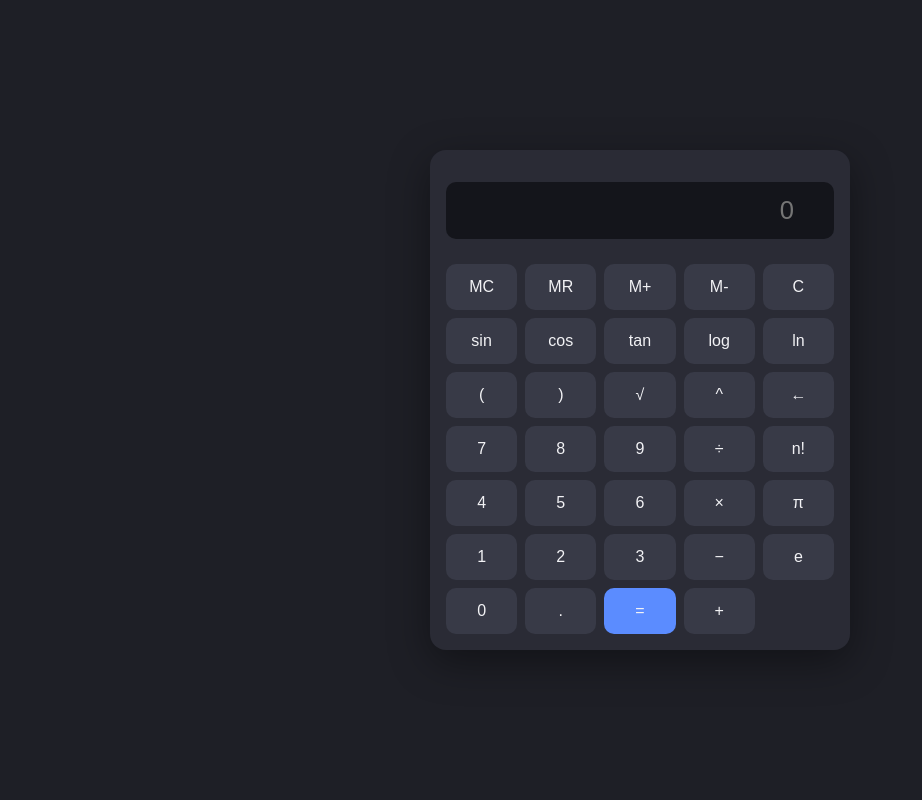
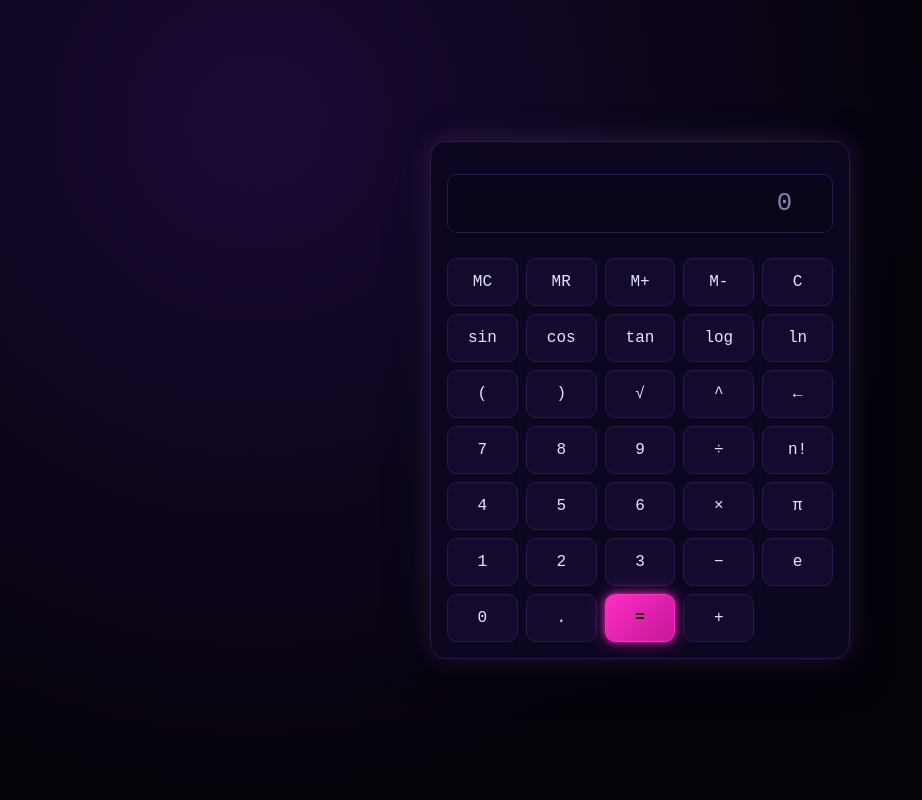
Before and after one commit to Ebrahim-ux/fullmab, a Flask app: page / in a window 1280 px wide. Shown: the whole page, without its empty margins (0-922 px from the left). Run offline with Flask 3, Linux system fonts and the light colour scheme.

Commit message:
Switch to cyberpunk neon theme
Dark panel with magenta/cyan neon accents, glowing display and
equals button, monospace font for a terminal feel.

Co-Authored-By: Claude Sonnet 5 <noreply@anthropic.com>

```diff
--- a/src/sciCalc/static/css/style.css
+++ b/src/sciCalc/static/css/style.css
@@ -1,11 +1,15 @@
 :root {
-  --bg: #1e1f26;
-  --panel: #2a2b35;
-  --accent: #5b8cff;
-  --accent-dim: #3d5fc4;
-  --text: #f2f2f5;
-  --text-dim: #9a9ba5;
-  --error: #ff5b5b;
+  --bg: #05020a;
+  --panel: #0d0620;
+  --panel-border: #2a1a4d;
+  --accent: #ff2ec4;
+  --accent-dim: #c4179a;
+  --accent-2: #00f0ff;
+  --text: #e8e6ff;
+  --text-dim: #8a7fb0;
+  --error: #ff4d6d;
+  --glow-accent: 0 0 6px rgba(255, 46, 196, 0.8), 0 0 18px rgba(255, 46, 196, 0.45);
+  --glow-cyan: 0 0 6px rgba(0, 240, 255, 0.8), 0 0 18px rgba(0, 240, 255, 0.4);
 }
 
 * {
@@ -18,9 +22,10 @@ body {
   display: flex;
   align-items: center;
   justify-content: center;
-  background: var(--bg);
+  background: radial-gradient(circle at 20% 15%, #1a0a35 0%, var(--bg) 55%),
+    radial-gradient(circle at 85% 85%, #001a2e 0%, transparent 50%);
   color: var(--text);
-  font-family: "Segoe UI", system-ui, sans-serif;
+  font-family: "Courier New", "Consolas", monospace;
 }
 
 .visually-hidden {
@@ -34,9 +39,13 @@ body {
 .calculator {
   width: min(420px, 92vw);
   background: var(--panel);
+  border: 1px solid var(--panel-border);
   border-radius: 16px;
   padding: 16px;
-  box-shadow: 0 12px 40px rgba(0, 0, 0, 0.4);
+  box-shadow:
+    0 0 24px rgba(255, 46, 196, 0.15),
+    0 0 48px rgba(0, 240, 255, 0.08),
+    0 12px 40px rgba(0, 0, 0, 0.6);
 }
 
 .history {
@@ -58,7 +67,8 @@ body {
 }
 
 .history-item:hover {
-  color: var(--text);
+  color: var(--accent-2);
+  text-shadow: var(--glow-cyan);
 }
 
 .display {
@@ -69,16 +79,26 @@ body {
 #expression {
   width: 100%;
   font-size: 1.6rem;
+  font-family: inherit;
   padding: 14px 40px 14px 14px;
   border-radius: 10px;
-  border: none;
-  background: #14151b;
-  color: var(--text);
+  border: 1px solid var(--panel-border);
+  background: #08041a;
+  color: var(--accent-2);
+  text-shadow: var(--glow-cyan);
   text-align: right;
+  caret-color: var(--accent);
+}
+
+#expression::placeholder {
+  color: var(--text-dim);
+  text-shadow: none;
 }
 
 #expression:focus {
-  outline: 2px solid var(--accent);
+  outline: none;
+  border-color: var(--accent);
+  box-shadow: var(--glow-accent);
 }
 
 .memory-indicator {
@@ -89,6 +109,7 @@ body {
   font-size: 0.75rem;
   font-weight: 700;
   color: var(--accent);
+  text-shadow: var(--glow-accent);
   visibility: hidden;
 }
 
@@ -99,6 +120,7 @@ body {
 .error {
   min-height: 1.2em;
   color: var(--error);
+  text-shadow: 0 0 8px rgba(255, 77, 109, 0.7);
   font-size: 0.85rem;
   padding: 0 4px 6px;
 }
@@ -112,16 +134,21 @@ body {
 button {
   padding: 14px 0;
   font-size: 1rem;
-  border: none;
+  font-family: inherit;
+  border: 1px solid var(--panel-border);
   border-radius: 10px;
-  background: #383a47;
+  background: #140a2e;
   color: var(--text);
   cursor: pointer;
-  transition: background 0.12s ease, transform 0.05s ease;
+  transition: background 0.12s ease, transform 0.05s ease, box-shadow 0.12s ease,
+    border-color 0.12s ease;
 }
 
 button:hover {
-  background: #454759;
+  background: #1d0f42;
+  border-color: var(--accent-2);
+  color: var(--accent-2);
+  box-shadow: var(--glow-cyan);
 }
 
 button:active {
@@ -129,10 +156,17 @@ button:active {
 }
 
 button.equals {
-  background: var(--accent);
+  background: linear-gradient(135deg, var(--accent), var(--accent-dim));
+  border-color: var(--accent);
+  color: #05020a;
+  font-weight: 700;
+  box-shadow: var(--glow-accent);
   grid-column: span 1;
 }
 
 button.equals:hover {
-  background: var(--accent-dim);
+  background: linear-gradient(135deg, var(--accent-2), var(--accent));
+  border-color: var(--accent-2);
+  color: #05020a;
+  box-shadow: var(--glow-accent), var(--glow-cyan);
 }
```
